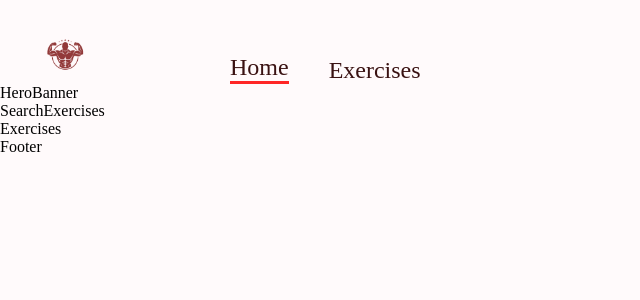
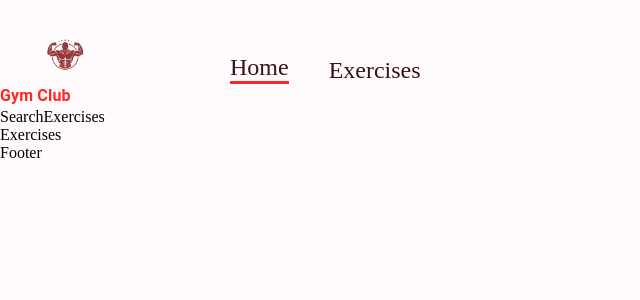
Before and after one commit to benshabbat/GYM, a React (Create React App) app: page / in a window 1280 px wide. Shown: the top 300 px of the page, without its empty margins (0-640 px from the left). Built offline with nearby package versions, Linux system fonts and the light colour scheme.

Commit message:
starting hero banner

```diff
--- a/src/components/HeroBanner.jsx
+++ b/src/components/HeroBanner.jsx
@@ -1,8 +1,12 @@
 import React from 'react'
-
+import { Box,Stack,Typography } from "@mui/material";
 const HeroBanner = () => {
   return (
-    <div>HeroBanner</div>
+    <Box>
+      <Typography color="#ff2625" fontWeight="600">
+        Gym Club
+      </Typography>
+    </Box>
   )
 }
 
```
